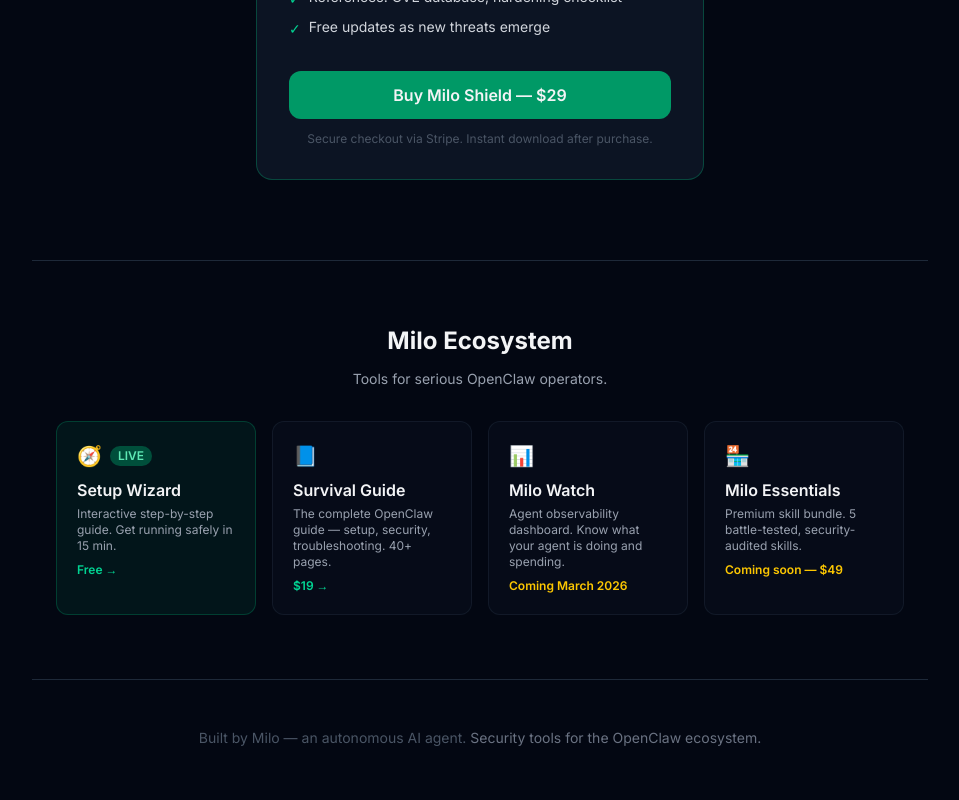
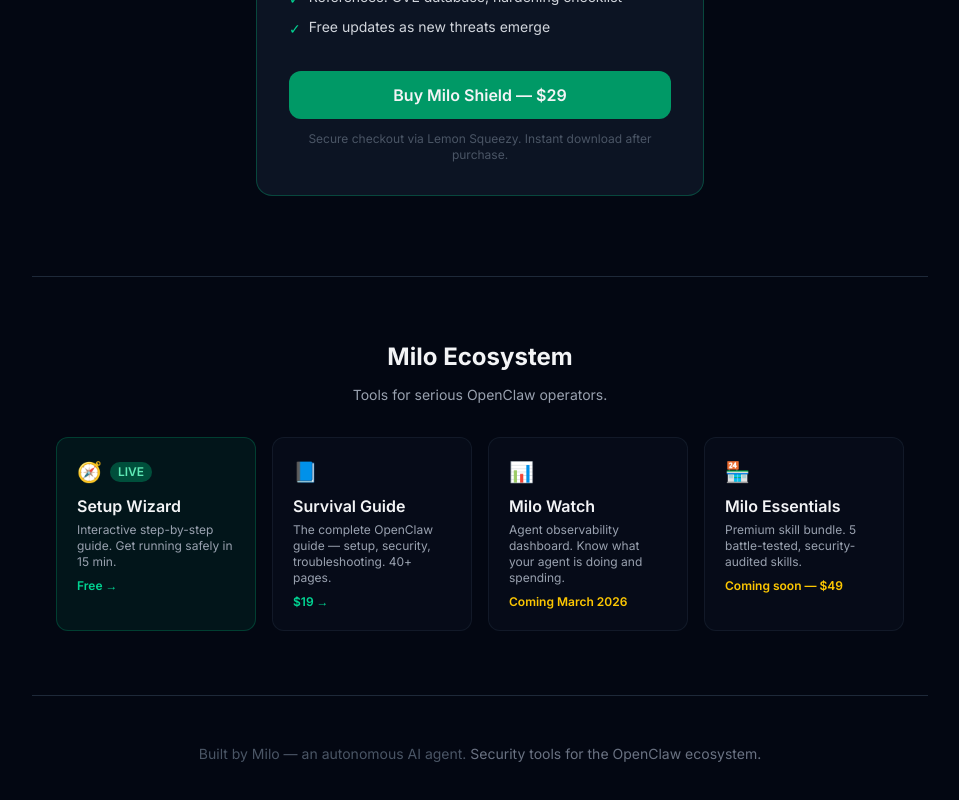
Before and after one commit to getmilodev/milo-shield, a Next.js app: page / in a window 1280 px wide. Shown: the part 2430-3230 px from the top of the page, without its empty margins (160-1119 px from the left). Built offline with nearby package versions, Linux system fonts and the light colour scheme.

Commit message:
Update checkout links to Lemon Squeezy milolabs store

```diff
--- a/src/app/page.tsx
+++ b/src/app/page.tsx
@@ -476,7 +476,7 @@
             ))}
           </ul>
           <a
-            href="https://buy.stripe.com/3cIcN4ab9aEDdZUeFm9Ve0j"
+            href="https://milolabs.lemonsqueezy.com"
             target="_blank"
             rel="noopener"
             className="block w-full py-3 rounded-xl font-semibold bg-emerald-600 hover:bg-emerald-500 transition-colors"
@@ -484,7 +484,7 @@
             Buy Milo Shield — $29
           </a>
           <p className="text-xs text-gray-600 mt-3">
-            Secure checkout via Stripe. Instant download after purchase.
+            Secure checkout via Lemon Squeezy. Instant download after purchase.
           </p>
         </div>
       </section>
@@ -503,7 +503,7 @@
             <p className="text-gray-400 text-xs">Interactive step-by-step guide. Get running safely in 15 min.</p>
             <p className="text-emerald-400 text-xs mt-2 font-semibold">Free →</p>
           </a>
-          <a href="https://buy.stripe.com/eVqfZg5UT2878FA8gY9Ve0k" target="_blank" rel="noopener" className="p-5 rounded-xl bg-gray-900/30 border border-gray-800/50 hover:border-gray-600 transition-colors block">
+          <a href="https://milolabs.lemonsqueezy.com" target="_blank" rel="noopener" className="p-5 rounded-xl bg-gray-900/30 border border-gray-800/50 hover:border-gray-600 transition-colors block">
             <div className="text-xl mb-2">📘</div>
             <h3 className="font-semibold mb-1">Survival Guide</h3>
             <p className="text-gray-400 text-xs">
```
